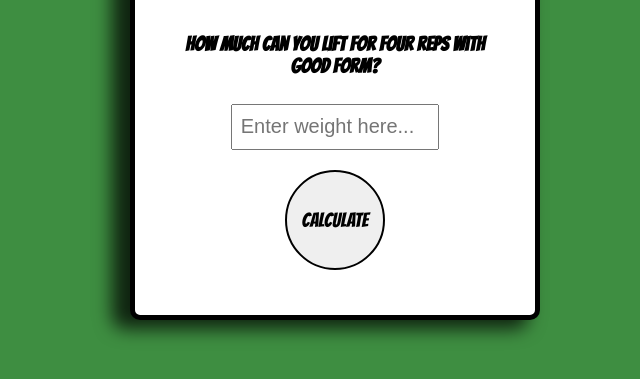
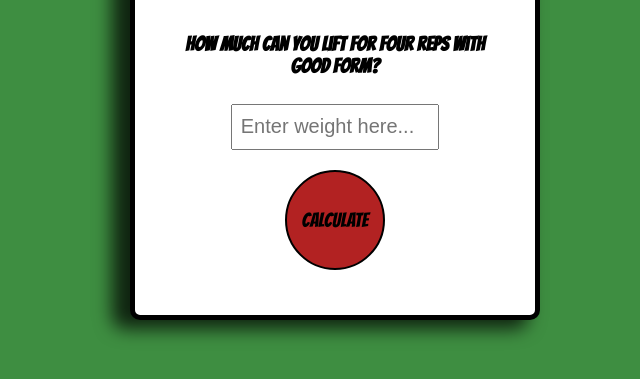
Before and after one commit to kurt-peniket/one_rm_calc, a plain HTML site: page index.html in a window 1280 px wide. Shown: the part 161-540 px from the top of the page, without its empty margins (305-945 px from the left). Drawn offline with Linux system fonts and the light colour scheme.

Commit message:
button updates

```diff
--- a/styles.css
+++ b/styles.css
@@ -62,6 +62,7 @@ input {
     text-transform: uppercase;
     font-family: 'Bangers', cursive;
     font-size: 20px;
+  background-color: firebrick;
 
 }
 
```
